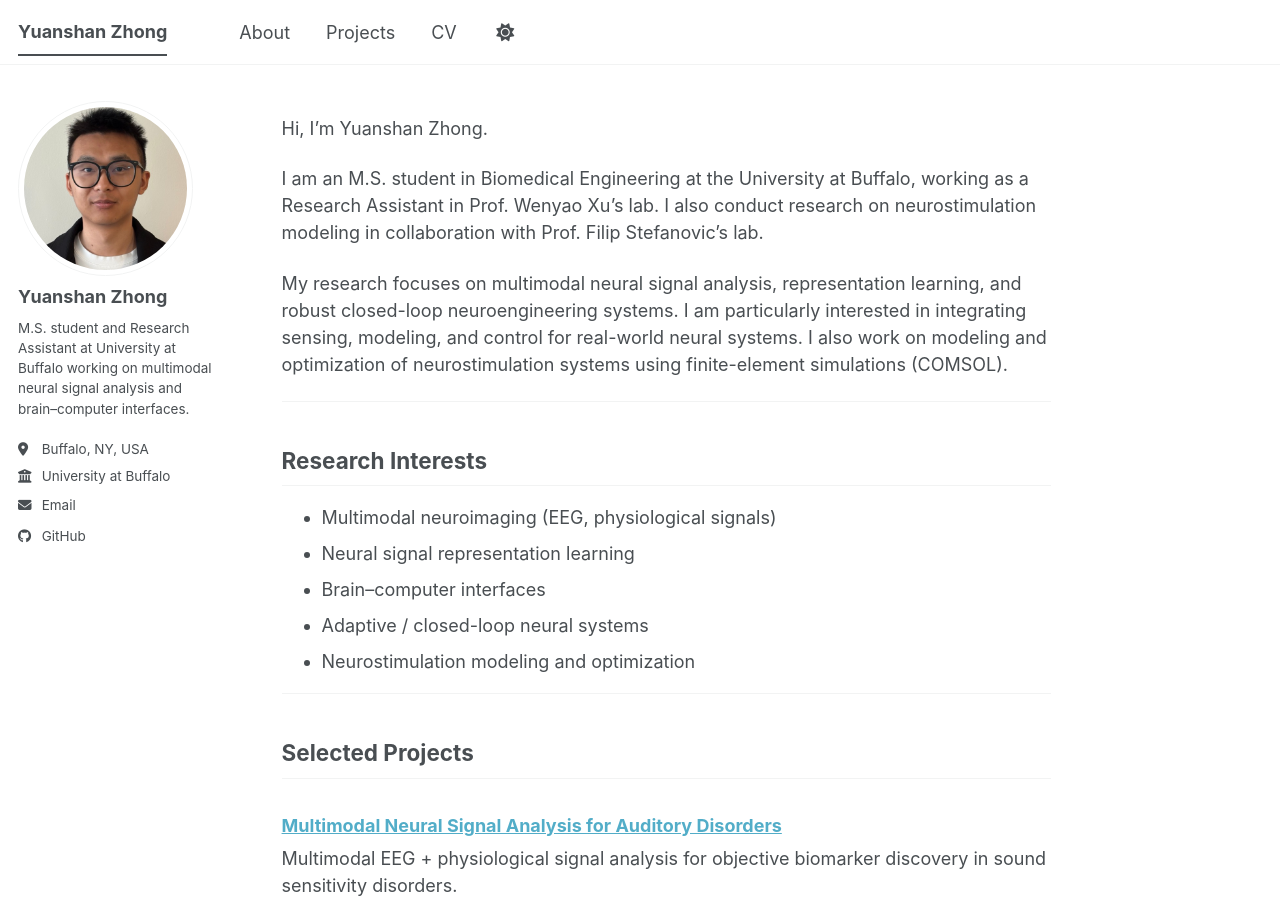
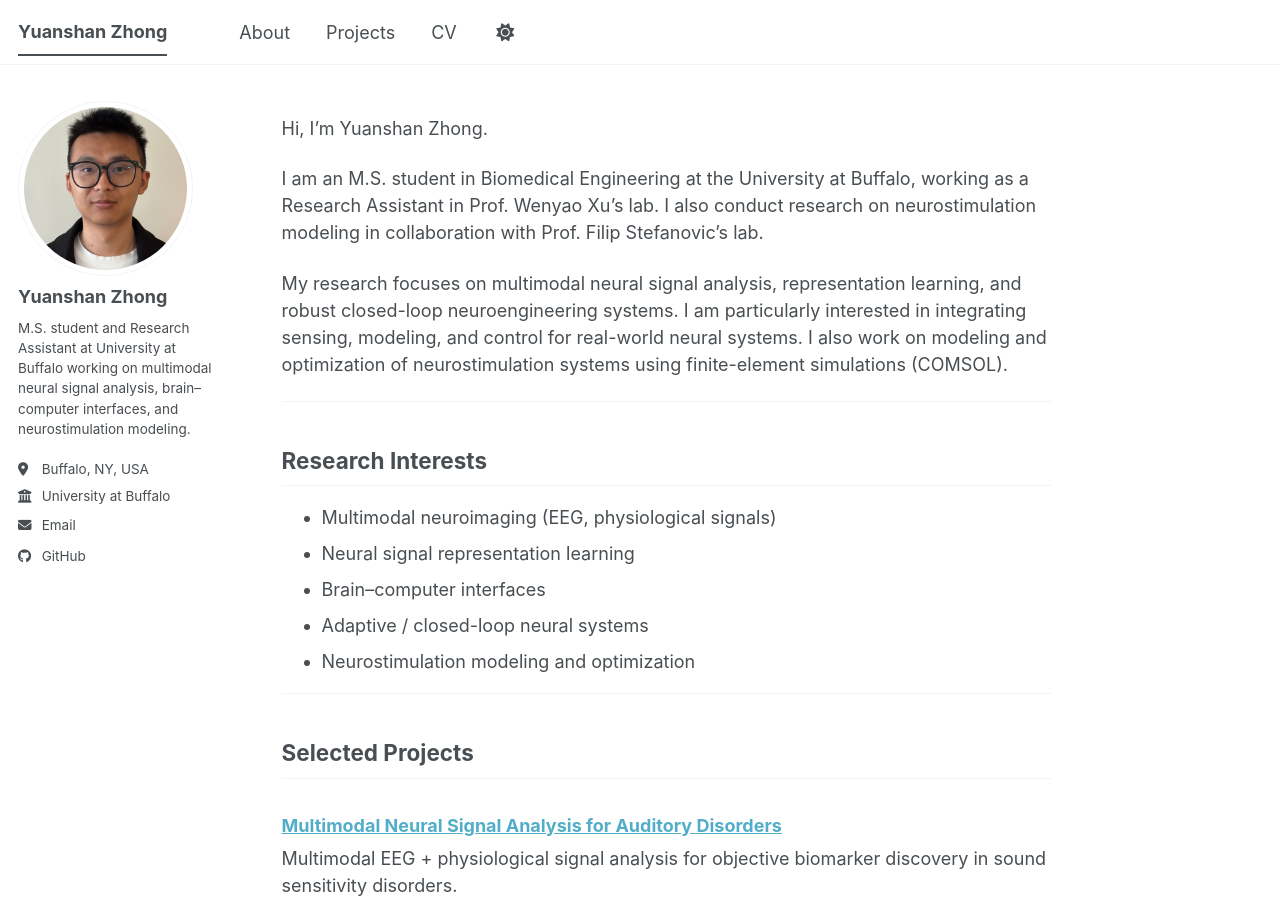
Before and after one commit to Yzhong9527/Yzhong9527.github.io, a Jekyll site: the page built from _pages/about.md, in a window 1280 px wide and 900 px high. Built offline with Jekyll 4.4.1, drawn with Linux system fonts in a browser that asks for light colours; a script bundle is joined from its source files by our own code; library files that are not in the unit come from our copies.

Commit message:
Update bio with additional research focus

```diff
--- a/_config.yml
+++ b/_config.yml
@@ -26,7 +26,7 @@ author:
   avatar           : "profile.png"
   name             : "Yuanshan Zhong"
   pronouns         : # example: "she/her"
-  bio              : "M.S. student and Research Assistant at University at Buffalo working on multimodal neural signal analysis and brain–computer interfaces."
+  bio              : "M.S. student and Research Assistant at University at Buffalo working on multimodal neural signal analysis, brain–computer interfaces, and neurostimulation modeling."
   location         : "Buffalo, NY, USA"
   employer         : "University at Buffalo"
   uri              : # URL
```
